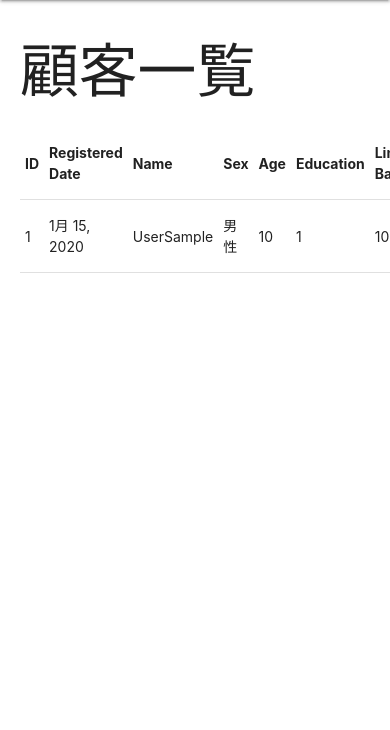
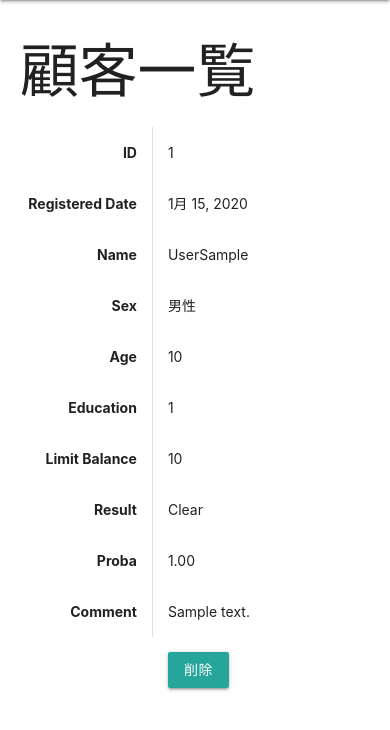
Before and after one commit to Naritoshi/demo_app, a Django app: page /history in a window 390 px wide; the page is wider, and only the part inside the window is pictured. Shown: the part 56-786 px from the top of that part. Run offline with Django 3.2, Linux system fonts and the light colour scheme; tables that the repository leaves empty hold one stand-in row (values such as "Sample post"); parts of the project's set-up code (start-up, migrations or seed data) failed here and were passed over.

Commit message:
responsive

```diff
--- a/demo_app/templates/demo_app/history.html
+++ b/demo_app/templates/demo_app/history.html
@@ -5,7 +5,7 @@
 <h1>顧客一覧</h1>
 
 <div class="row">
-    <table>
+    <table class="responsive-table">
         <thead>
             <tr>
                 <th>ID</th>
```
